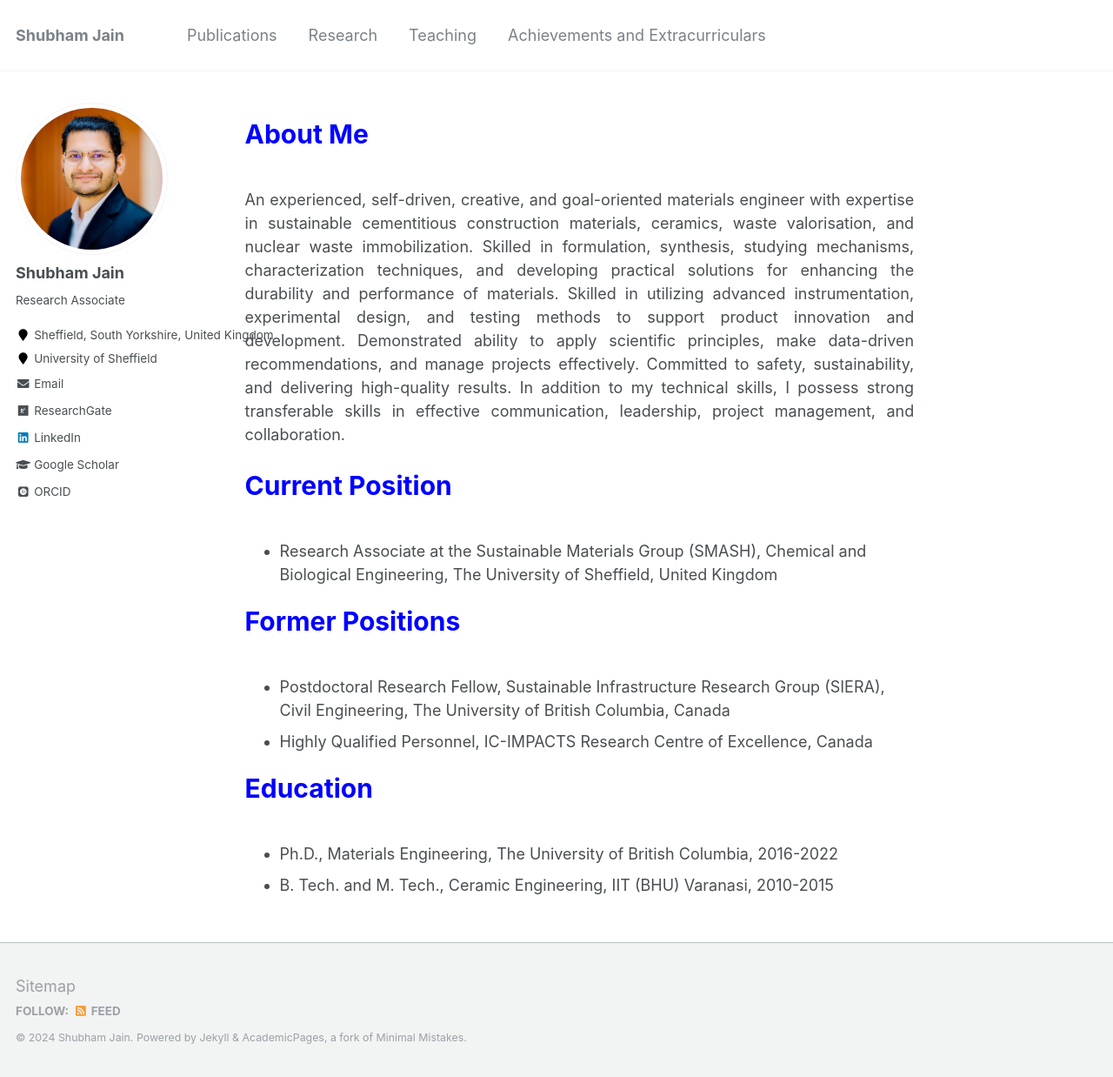
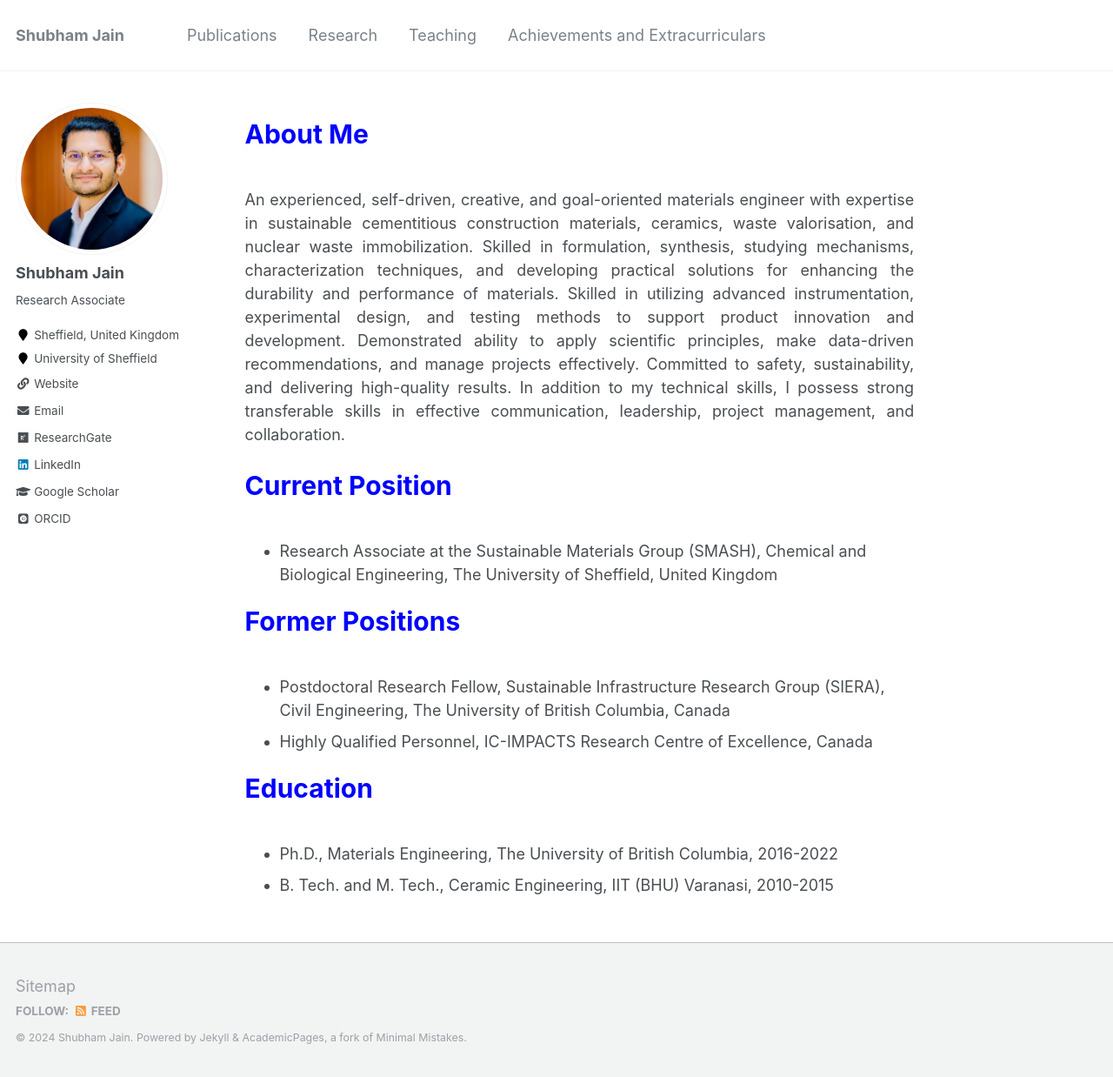
Before and after one commit to shubhamj2611/shubhamj2611.github.io, a Jekyll site: the page built from _pages/about.md, in a window 1280 px wide and 1238 px high. Shown: the whole window at 87% size. Built offline with Jekyll 4.4.1, drawn with Linux system fonts in a browser that asks for light colours; some web fonts are replaced.

Commit message:
Update _config.yml

```diff
--- a/_config.yml
+++ b/_config.yml
@@ -83,13 +83,13 @@ author:
   name             : "Shubham Jain"
   avatar           : "profile_SJ.jpg"
   bio              : "Research Associate"
-  location         : "Sheffield, South Yorkshire, United Kingdom"
+  location         : "Sheffield, United Kingdom"
   employer         : "University of Sheffield"
   pubmed           : # "https://www.ncbi.nlm.nih.gov/pubmed/?term=john+snow"
   googlescholar    : "https://scholar.google.com/citations?user=22_w8xgAAAAJ&hl=en"
   email            : "shubhamiitv26@gmail.com"
   researchgate     : "https://www.researchgate.net/profile/Shubham-Jain-23"
-  uri              :
+  uri              : https://sites.google.com/sheffield.ac.uk/sustainable-materials-cbe/group?authuser=0
   bitbucket        :
   codepen          :
   dribbble         :
```
